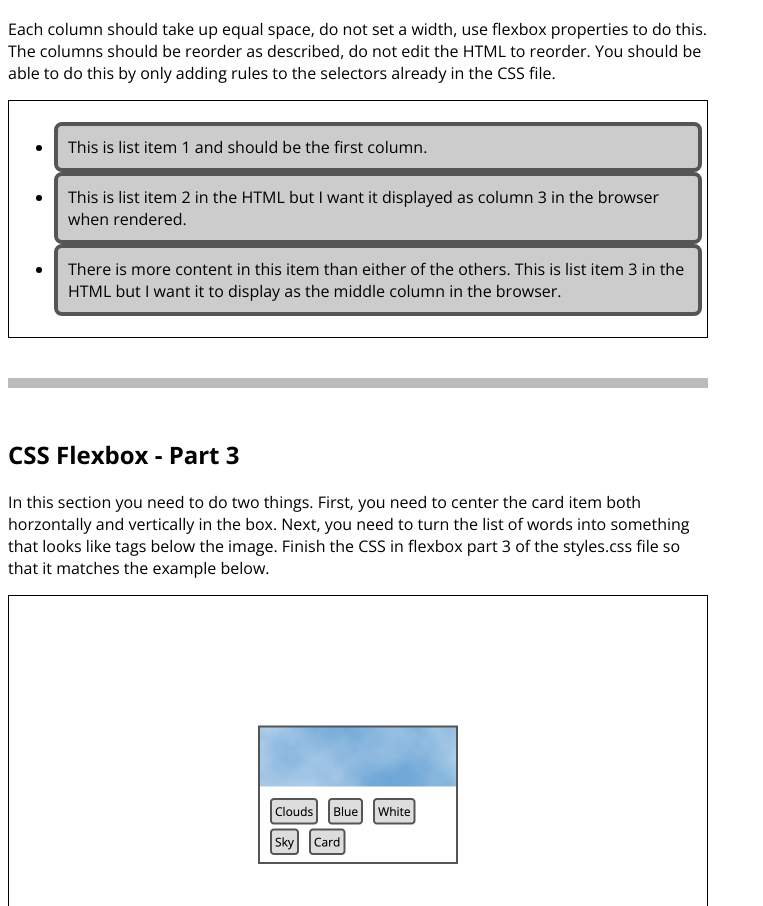
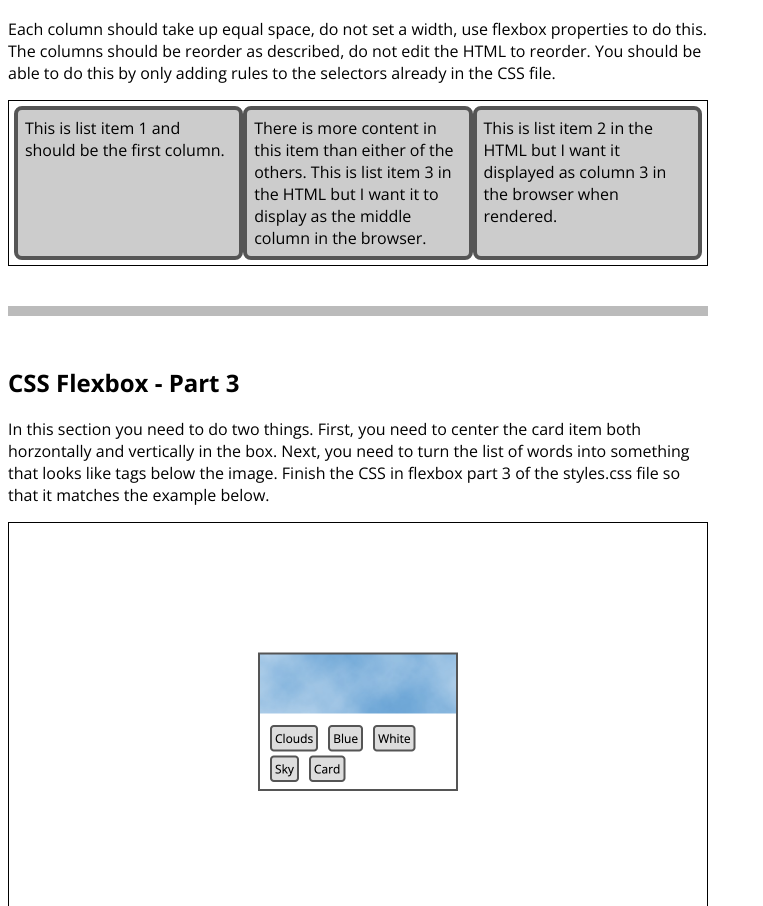
Before and after one commit to nandipatel/itmd441-lab2, a plain HTML site: page index.html in a window 1280 px wide. Shown: the part 1129-2035 px from the top of the page, without its empty margins (0-763 px from the left). Drawn offline with nearby package versions, Linux system fonts and the light colour scheme.

Commit message:
flex box 2 chnages

```diff
--- a/styles.css
+++ b/styles.css
@@ -17,23 +17,31 @@
 /* Flexbox Part 2 */
 
 #flex-section2 ul {
-
+	list-style-type: none;
+	display: flex;
+	flex-direction: row;
+	align-content: stretch;
+	margin: 0;
+	padding: 0;
 }
 
 #flex-section2 li {
-
+	padding: 1% 1%;
 }
 
 #flex-section2 .item1 {
-
+	order: 1;
+	flex-basis: 110%;
 }
 
 #flex-section2 .item2 {
-
+	order: 3;
+	flex-basis: 110%;
 }
 
 #flex-section2 .item3 {
-
+	order: 2;
+	flex-basis: 110%;
 }
 
 /* end Flexbox Part 2 */
```
